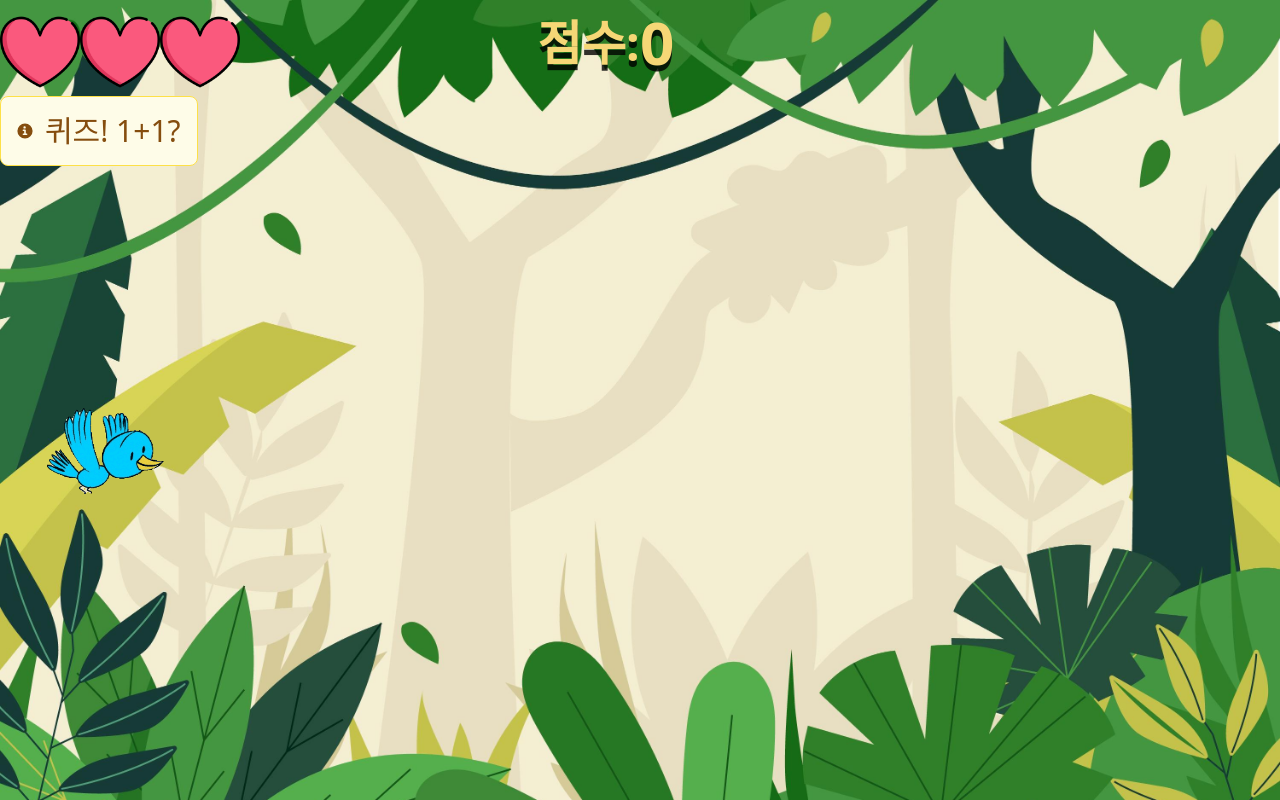
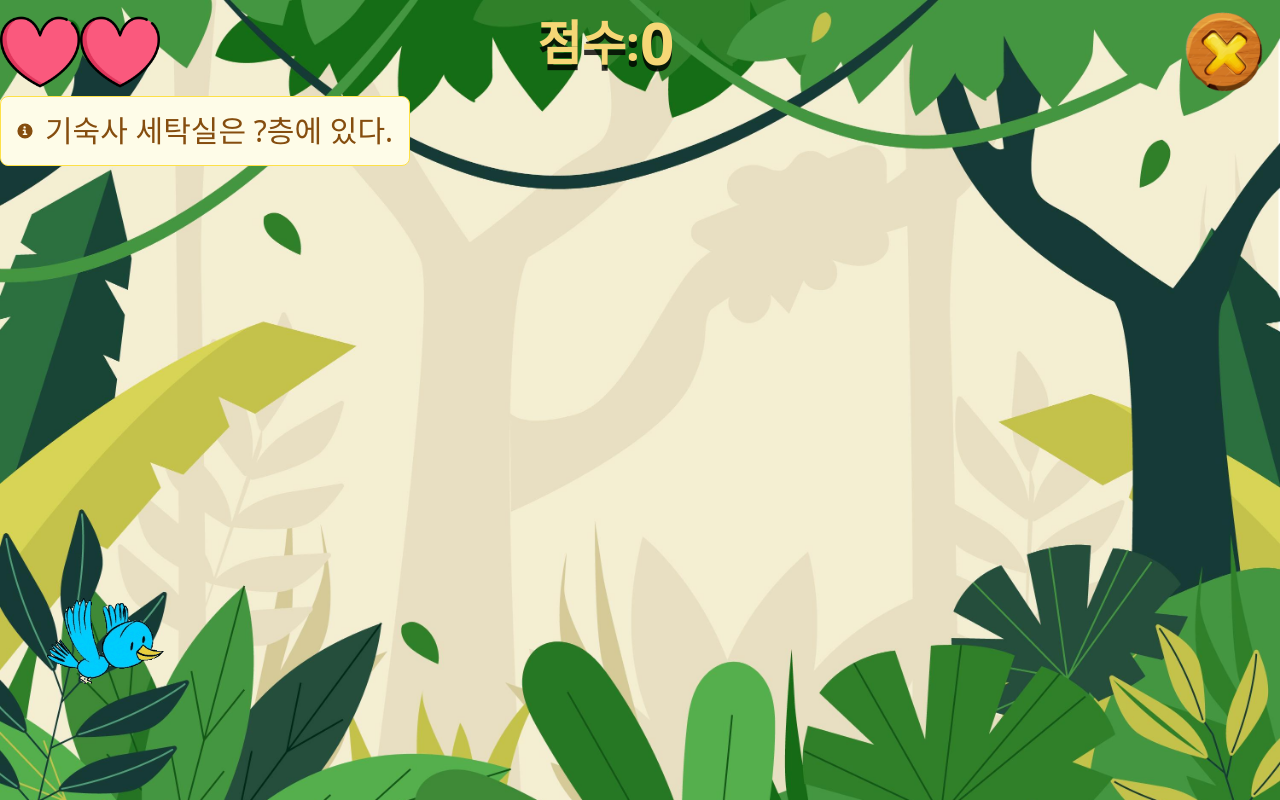
Before and after one commit to JeongJongMun/JungleGap, a Flask app: template templates/ingame.html in a window 1280 px wide. Run offline with Flask 3, Linux system fonts and the light colour scheme; the template is opened without the code that fills it, so the values that code supplies are empty; some libraries are stand-ins or nearby versions.

Commit message:
feat: 인게임 나가기 버튼 추가

```diff
--- a/templates/ingame.html
+++ b/templates/ingame.html
@@ -30,6 +30,8 @@
         <span style="left: 42%; margin-top: 7px; color: #F6D776" class="text-5xl absolute font-black drop-shadow-[0_6px_0px_rgba(0,0,0,0.8)]">점수: </span>
         <!-- 스코어 -->
         <div style="color: #F6D776" id="score" class="flex left-1/2 absolute text-6xl text-center size-20 font-black drop-shadow-[0_6px_0px_rgba(0,0,0,0.8)]">0</div>
+        <!-- 나가기 버튼 -->
+        <img id="exit-btn" src="../static/exit.png" alt="Exit" class="absolute right-4 size-20 hover:brightness-75 active:brightness-50 cursor-pointer">
     </div>
 
     <!-- 퀴즈 -->
```
